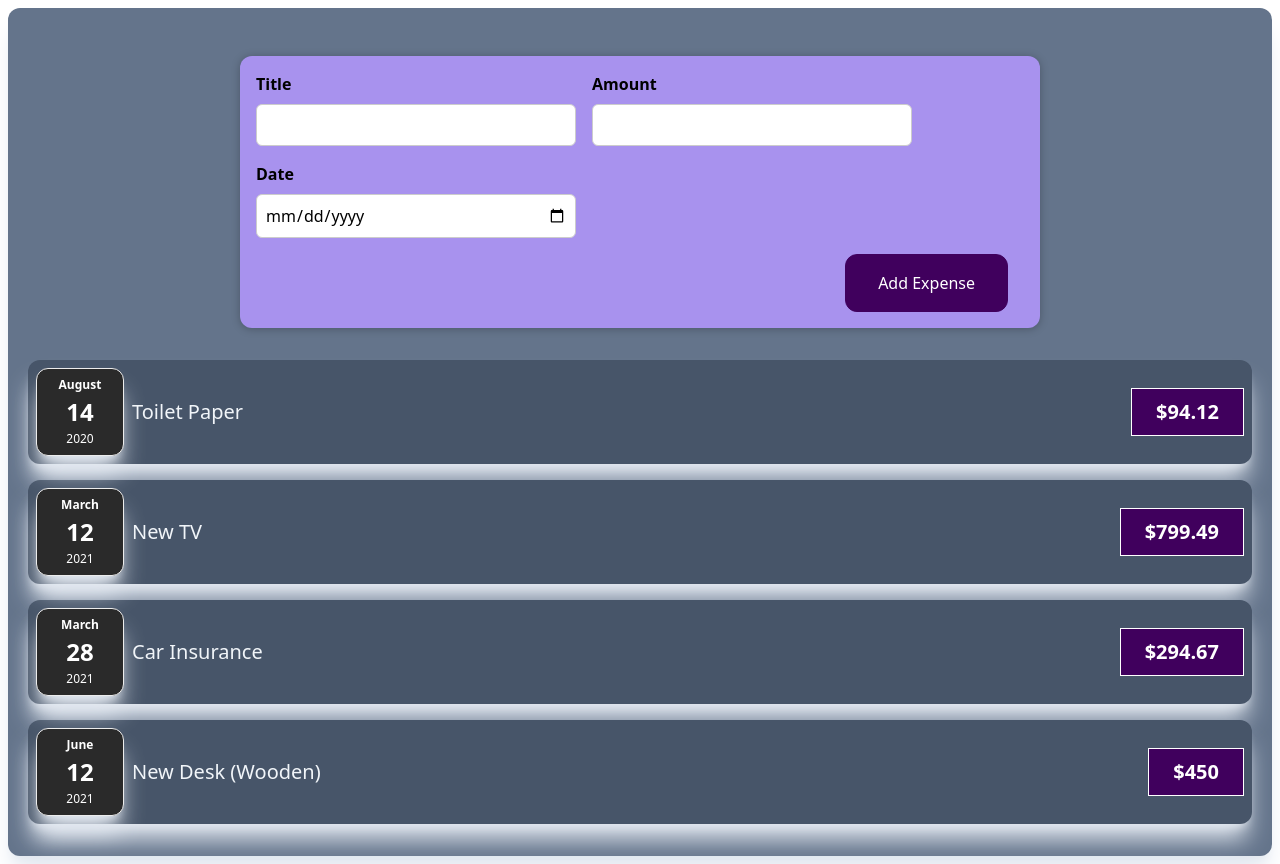
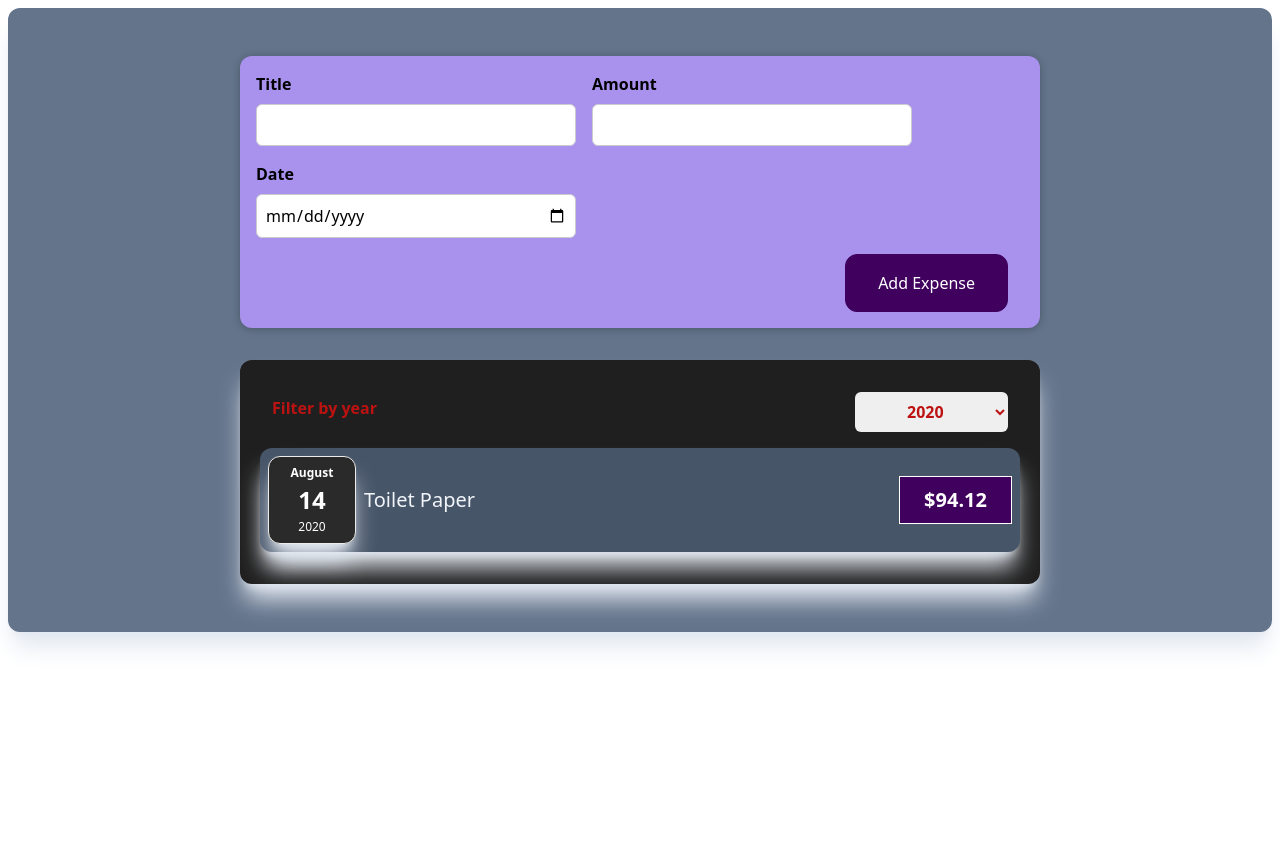
Before and after one commit to avirupdg17/expense-tracker, a React (Vite) app: page / in a window 1280 px wide. After the commit the page ends 800 px from the top, so only its background shows below. Built offline with nearby package versions, Linux system fonts and the light colour scheme.

Commit message:
conditional content

```diff
--- a/src/App.tsx
+++ b/src/App.tsx
@@ -4,7 +4,7 @@ import NewExpense from "./components/NewExpense/NewExpense";
 import { useState } from "react";
 import ExpenseList from "./components/ExpenseList/ExpenseList";
 
-const expenses: ExpenseType[] = [
+const DUMMY_EXPENSES: ExpenseType[] = [
   {
     id: "e1",
     title: "Toilet Paper",
@@ -26,11 +26,9 @@ const expenses: ExpenseType[] = [
   },
 ];
 export default function App() {
-  const [expenseList, setExpenseList] = useState([...expenses]);
+  const [expenseList, setExpenseList] = useState([...DUMMY_EXPENSES]);
   const addExpenseHandler = (expense: ExpenseType) => {
-    setExpenseList((prevExpenses: ExpenseType[]) => {
-      return [...prevExpenses, expense];
-    });
+    setExpenseList((prevExpenses: ExpenseType[]) => [expense, ...prevExpenses]);
   };
   return (
     <Card className=" bg-slate-500 m-2 p-4">
--- /dev/null
+++ b/src/components/ExpenseFilter/ExpenseFilter.css
@@ -0,0 +1,24 @@
+.expenses-filter {
+  color: rgb(189, 18, 18);
+  padding: 0 1rem;
+}
+
+.expenses-filter__control {
+  display: flex;
+  width: 100%;
+  align-items: center;
+  justify-content: space-between;
+  margin: 1rem 0;
+}
+
+.expenses-filter label {
+  font-weight: bold;
+  margin-bottom: 0.5rem;
+}
+
+.expenses-filter select {
+  font: inherit;
+  padding: 0.5rem 3rem;
+  font-weight: bold;
+  border-radius: 6px;
+}
--- /dev/null
+++ b/src/components/ExpenseFilter/ExpenseFilter.tsx
@@ -0,0 +1,26 @@
+import { ChangeEvent } from "react";
+import "./ExpenseFilter.css";
+interface expenseFilterProp {
+  selected: string;
+  onChangeFilter: (filterYear: string) => void;
+}
+const ExpenseFilter = (props: expenseFilterProp) => {
+  const dropdownChangeHandler = (event: ChangeEvent<HTMLSelectElement>) => {
+    props.onChangeFilter(event.target.value);
+  };
+
+  return (
+    <div className="expenses-filter">
+      <div className="expenses-filter__control">
+        <label>Filter by year</label>
+        <select value={props.selected} onChange={dropdownChangeHandler}>
+          <option value="2022">2022</option>
+          <option value="2021">2021</option>
+          <option value="2020">2020</option>
+          <option value="2019">2019</option>
+        </select>
+      </div>
+    </div>
+  );
+};
+export default ExpenseFilter;
--- /dev/null
+++ b/src/components/ExpenseList/ExpenseList.css
@@ -0,0 +1,7 @@
+.expenses {
+  padding: 1rem;
+  background-color: rgb(31, 31, 31);
+  margin: 2rem auto;
+  width: 50rem;
+  max-width: 95%;
+}
--- a/src/components/ExpenseList/ExpenseList.tsx
+++ b/src/components/ExpenseList/ExpenseList.tsx
@@ -1,8 +1,29 @@
+import { useState } from "react";
 import { ExpenseType } from "../../types/ExpenseItemType";
+import ExpenseFilter from "../ExpenseFilter/ExpenseFilter";
 import ExpenseItem from "../ExpenseItem/ExpenseItem";
+import Card from "../UI/Card/Card";
+import "./ExpenseList.css";
 
 export default function ExpenseList(props: { expenseList: ExpenseType[] }) {
-  return props.expenseList.map((expense) => (
-    <ExpenseItem item={expense} key={expense.id} />
-  ));
+  const [filteredYear, setFilteredYear] = useState("2020");
+
+  const filterChangeHandler = (selectedYear: string) => {
+    setFilteredYear(selectedYear);
+  };
+  const filteredExpenses = props.expenseList.filter(
+    (expense) => expense.date.getFullYear().toString() === filteredYear
+  );
+  return (
+    <Card className="expenses">
+      <ExpenseFilter
+        selected={filteredYear}
+        onChangeFilter={filterChangeHandler}
+      />
+      {filteredExpenses.length === 0 && <p>No Exppenses Found! </p>}
+      {filteredExpenses.map((expense) => (
+        <ExpenseItem item={expense} key={expense.id} />
+      ))}
+    </Card>
+  );
 }
```
